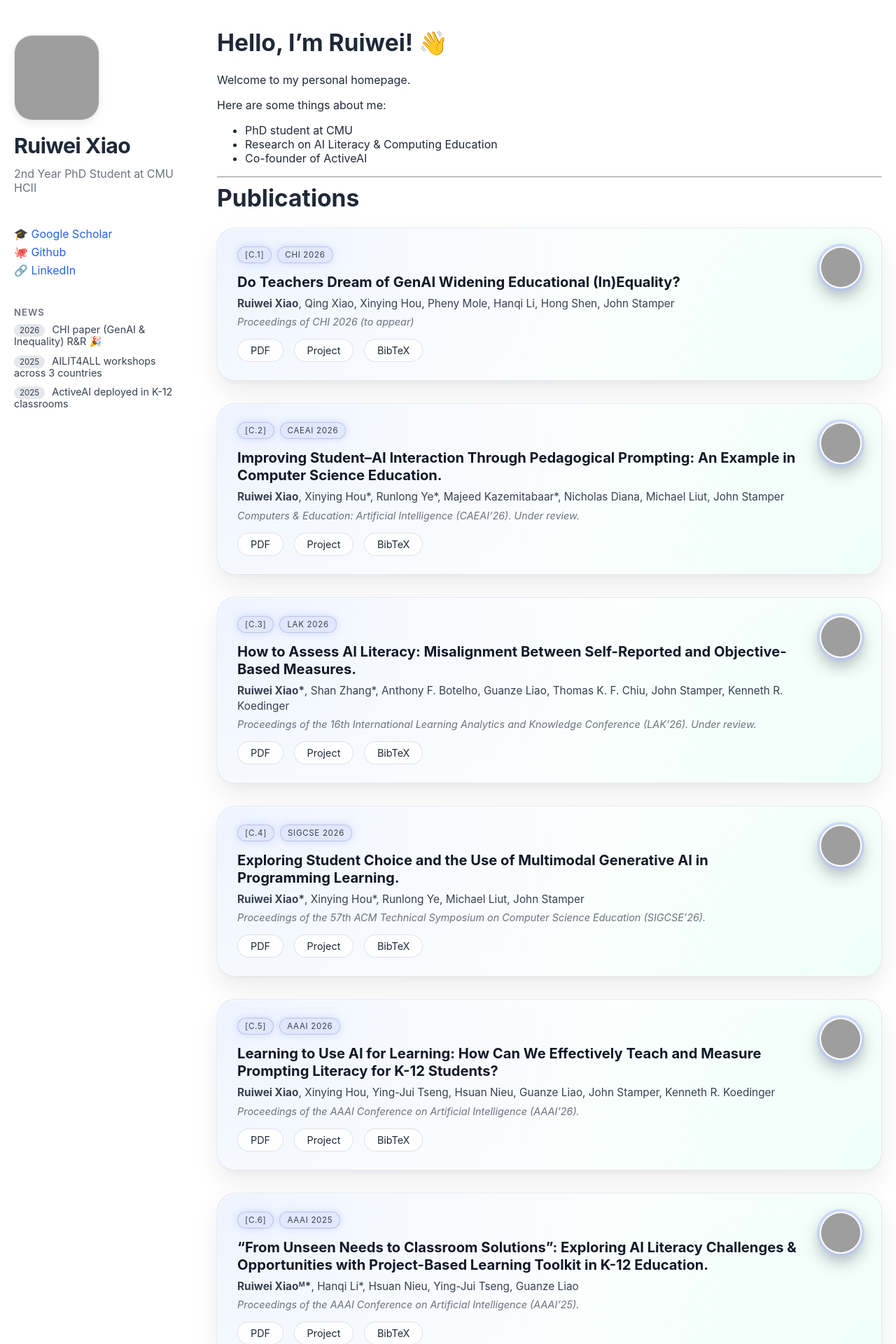
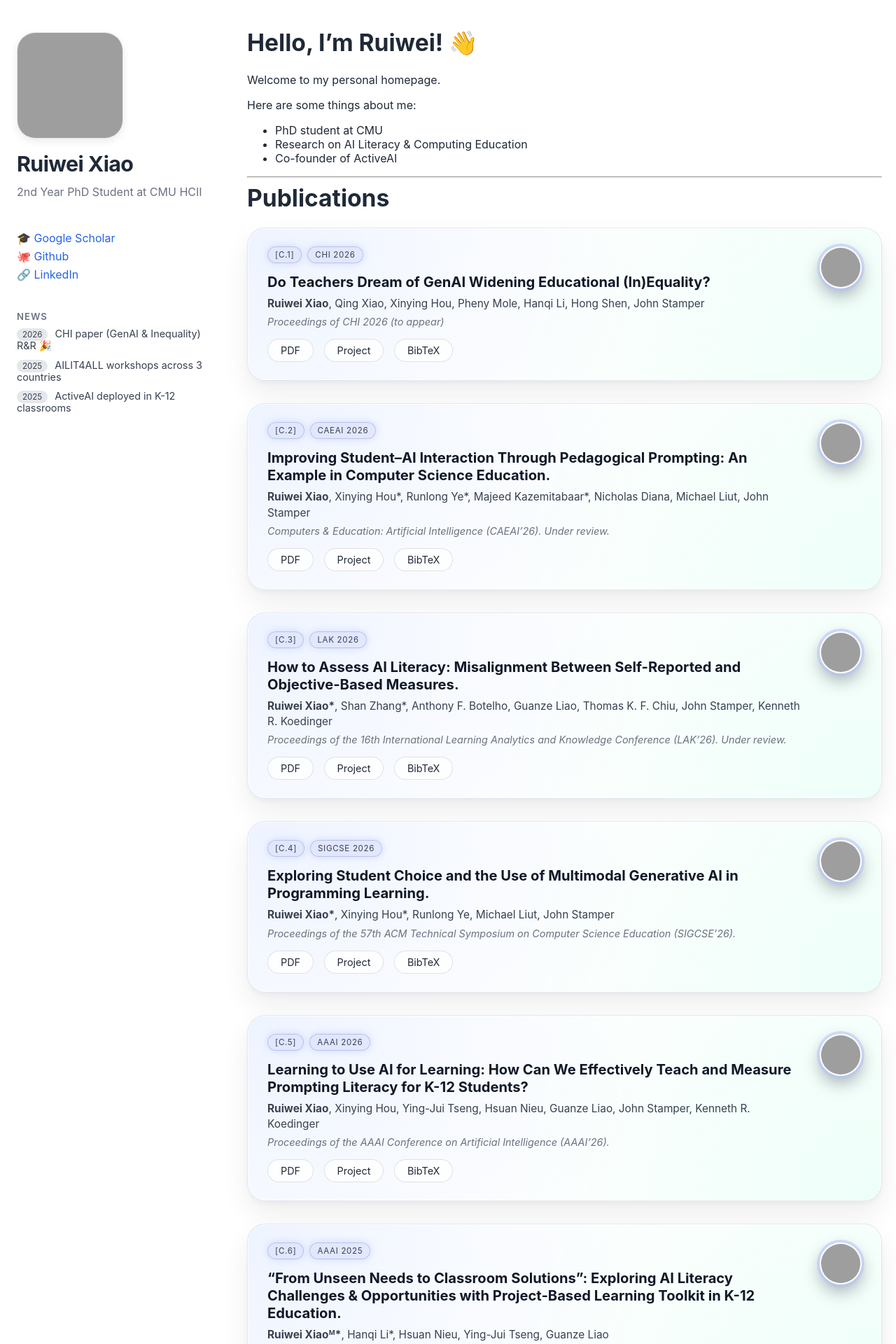
Before and after one commit to ruiwei-xiao/ruiwei-xiao.github.io, a Jekyll site: the page built from index.md, in a window 1280 px wide. Shown: the top 1920 px of the page at 70% size. Built offline with Jekyll 4.4.1, drawn with Linux system fonts in a browser that asks for light colours; grey boxes are pictures that could not be loaded.

Commit message:
Update style.css

```diff
--- a/assets/css/style.css
+++ b/assets/css/style.css
@@ -22,16 +22,19 @@ body {
 /* ============================= */
 
 .sidebar {
-  width: 240px;
+  width: 275px;
   display: flex;
   flex-direction: column;
   gap: 18px;
-  padding-top: 10px;
+  padding-top: 6px;
+  padding-left: 4px;
+  padding-right: 4px;
 }
 
+
 .sidebar-photo {
-  width: 120px;
-  height: 120px;
+  width: 150px;
+  height: 150px;
   border-radius: 26px;
   object-fit: cover;
   border: 1px solid rgba(0,0,0,0.1);
```
